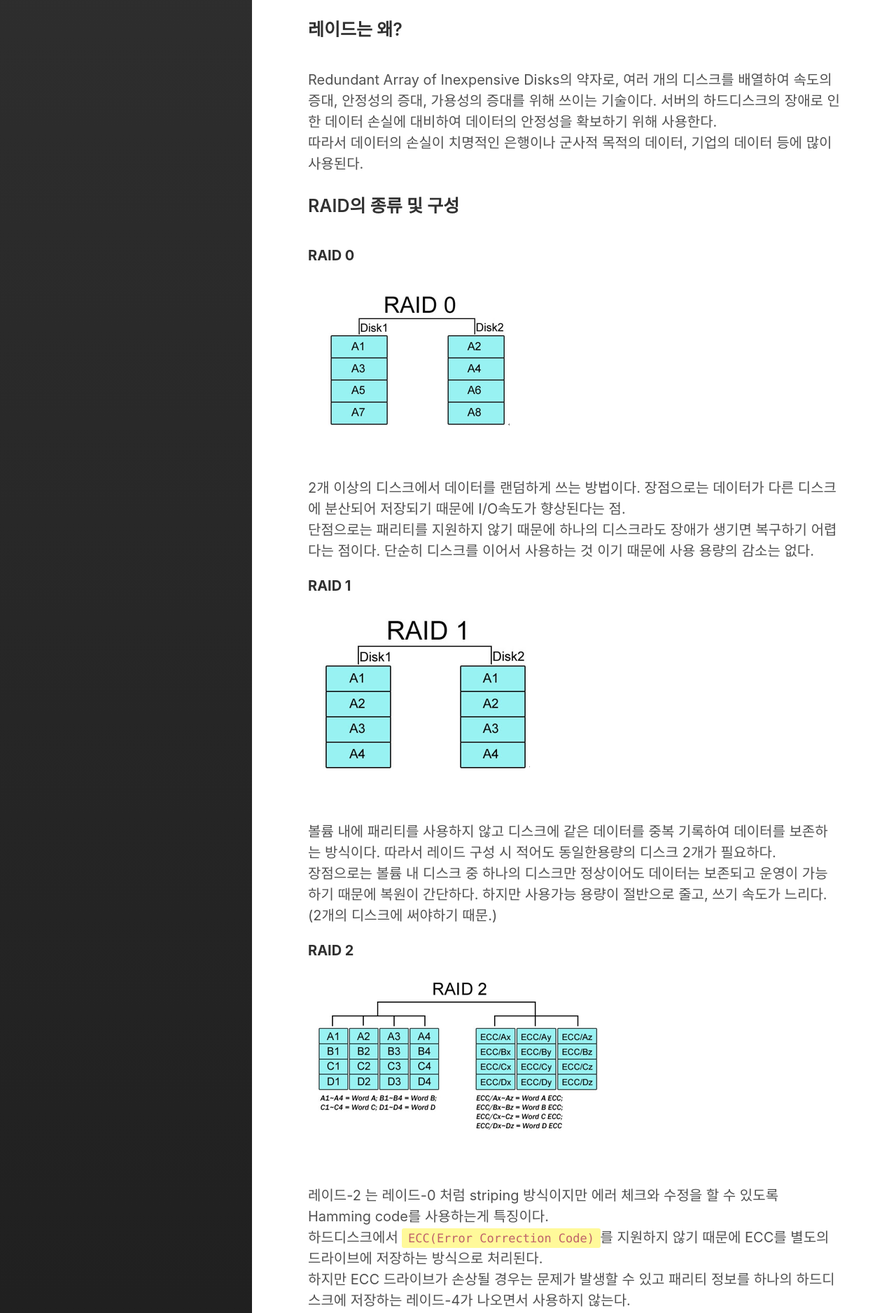
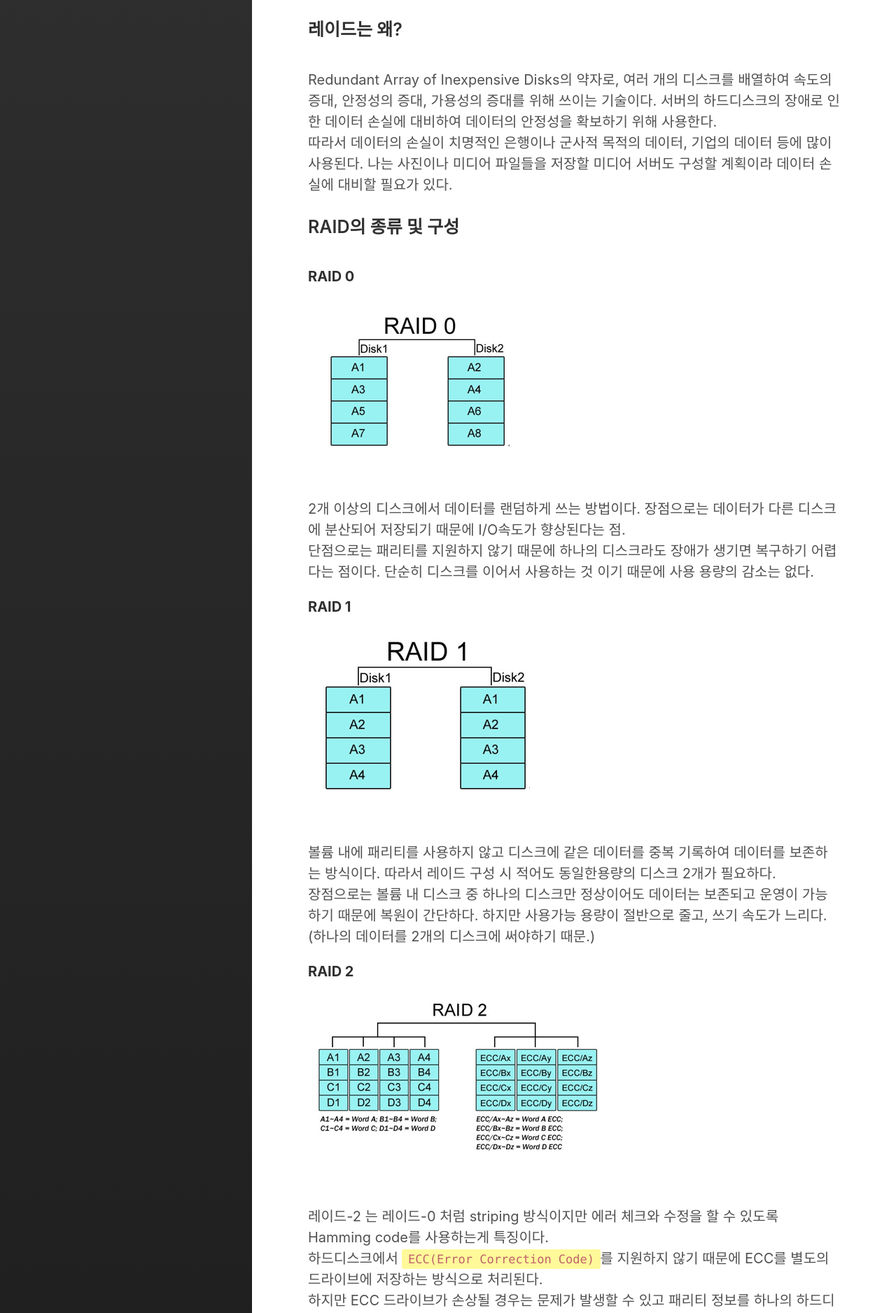
Before and after one commit to Cozy-Ho/Cozy-Ho.github.io, a Jekyll site: the page built from _posts/2017-11-29-서버 구축하기-02.md, in a window 1280 px wide. Shown: the part 633-2509 px from the top of the page at 70% size. Built offline with Jekyll 4.4.1, drawn with Linux system fonts in a browser that asks for light colours; comment, search, counter and statistics services are not loaded; some of the changed text lies outside the part shown.

Commit message:
[Fix] 서버 구축하기-02.md

```diff
--- a/_posts/2017-11-29-서버 구축하기-02.md
+++ b/_posts/2017-11-29-서버 구축하기-02.md
@@ -21,7 +21,7 @@ category: Server
 <br>
 ### 레이드는 왜?
 <br>
-Redundant Array of Inexpensive Disks의 약자로, 여러 개의 디스크를 배열하여 속도의 증대, 안정성의 증대, 가용성의 증대를 위해 쓰이는 기술이다. 서버의 하드디스크의 장애로 인한 데이터 손실에 대비하여 데이터의 안정성을 확보하기 위해 사용한다.<br>따라서 데이터의 손실이 치명적인 은행이나 군사적 목적의 데이터, 기업의 데이터 등에 많이 사용된다.
+Redundant Array of Inexpensive Disks의 약자로, 여러 개의 디스크를 배열하여 속도의 증대, 안정성의 증대, 가용성의 증대를 위해 쓰이는 기술이다. 서버의 하드디스크의 장애로 인한 데이터 손실에 대비하여 데이터의 안정성을 확보하기 위해 사용한다.<br>따라서 데이터의 손실이 치명적인 은행이나 군사적 목적의 데이터, 기업의 데이터 등에 많이 사용된다. 나는 사진이나 미디어 파일들을 저장할 미디어 서버도 구성할 계획이라 데이터 손실에 대비할 필요가 있다.
 <br>
 ### RAID의 종류 및 구성
 <br>
@@ -44,7 +44,7 @@ Redundant Array of Inexpensive Disks의 약자로, 여러 개의 디스크를
 
 볼륨 내에 패리티를 사용하지 않고 디스크에 같은 데이터를 중복 기록하여 데이터를 보존하는 방식이다. 따라서 레이드 구성 시 적어도 동일한용량의 디스크 2개가 필요하다.
 <br>
-장점으로는 볼륨 내 디스크 중 하나의 디스크만 정상이어도 데이터는 보존되고 운영이 가능하기 때문에 복원이 간단하다. 하지만 사용가능 용량이 절반으로 줄고, 쓰기 속도가 느리다.(2개의 디스크에 써야하기 때문.)
+장점으로는 볼륨 내 디스크 중 하나의 디스크만 정상이어도 데이터는 보존되고 운영이 가능하기 때문에 복원이 간단하다. 하지만 사용가능 용량이 절반으로 줄고, 쓰기 속도가 느리다.<br>(하나의 데이터를 2개의 디스크에 써야하기 때문.)
 <br>
 
 <strong>RAID 2</strong>
@@ -111,6 +111,8 @@ Redundant Array of Inexpensive Disks의 약자로, 여러 개의 디스크를
 <br>
 
 이곳에서 삽입되어있는 모든 하드를 레이드0으로 설정해 두자. 우리는 하드웨어에서는 각 하드를 레이드0으로 묶은 뒤 os에서 레이드5로 묶을거다.
+<br>
+이유는 꽤 복잡한데, 간단히 말하자면 레이드카드 BIOS에서 각각 하드를 레이드0으로 묶지 않는다면 OS가 지금 하드가 몇 개가 있는지 모른다. 즉 이 단계를 건너뛰면 OS 설치시 "이 OS를 어느 하드에 설치할거냐?"하는 질문에 답할 하드가 안보인다. 꼭 해주자.
 
 ---
 
```
